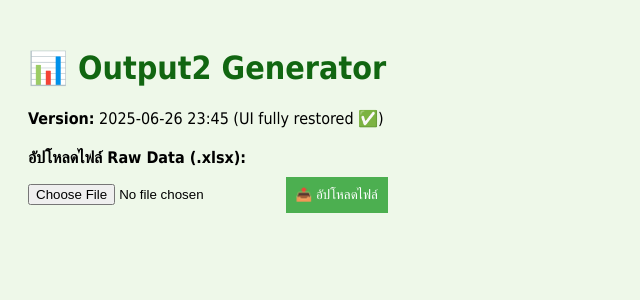
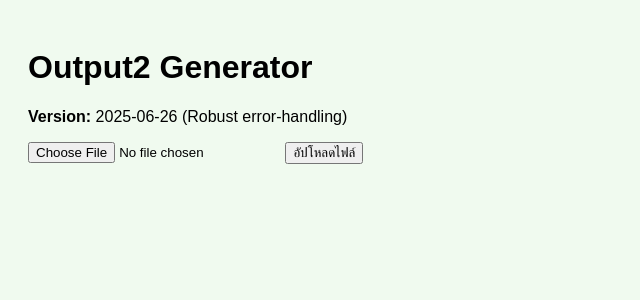
Before and after one commit to dogzamak/output2-generator, a Flask app: template templates/index.html in a window 1280 px wide. Shown: the top 300 px of the page, without its empty margins (0-640 px from the left). Run offline with Flask 3, Linux system fonts and the light colour scheme; the template is opened without the code that fills it, so the values that code supplies are empty.

Commit message:
Add files via upload

```diff
--- a/templates/index.html
+++ b/templates/index.html
@@ -1,177 +1,80 @@
+
 <!DOCTYPE html>
-<html lang="en">
+<html lang="th">
 <head>
-    <meta charset="UTF-8">
+  <meta charset="UTF-8" />
+  <meta name="viewport" content="width=device-width, initial-scale=1.0" />
   <title>Output2 Generator</title>
   <style>
     body {
-            background-color: #eef8e9;
-            font-family: Tahoma, sans-serif;
+      background-color: #f0faef;
+      font-family: Arial, sans-serif;
       padding: 20px;
     }
-        h1 {
-            color: #116611;
-        }
-        .section {
-            margin-top: 20px;
-        }
-        label {
-            font-weight: bold;
-        }
-        select[multiple] {
-            width: 100%;
-            height: 100px;
-        }
-        button, .btn {
-            background-color: #4CAF50;
-            color: white;
-            padding: 10px;
-            border: none;
-            cursor: pointer;
+    .error {
+      color: red;
       margin-top: 10px;
-        }
-        button:hover {
-            background-color: #3e8e41;
-        }
-        .hidden {
-            display: none;
     }
   </style>
 </head>
 <body>
-    <h1>📊 Output2 Generator</h1>
-    <p><strong>Version:</strong> 2025-06-26 23:45 (UI fully restored ✅)</p>
-
-    <div class="section">
-        <label>อัปโหลดไฟล์ <strong>Raw Data (.xlsx)</strong>:</label><br>
-        <input type="file" id="fileInput" accept=".xlsx">
-        <button onclick="uploadFile()" class="btn">📤 อัปโหลดไฟล์</button>
+  <h1>Output2 Generator</h1>
+  <p><strong>Version:</strong> 2025-06-26 (Robust error-handling)</p>
+  <input type="file" id="rawFile" accept=".xlsx" />
+  <button onclick="uploadFile()">อัปโหลดไฟล์</button>
   <p id="uploadStatus"></p>
-    </div>
-
-    <div id="filters" class="hidden">
-        <div class="section">
-            <label>เลือกเดือน:</label>
-            <button onclick="addAll('month')">Add All</button><br>
-            <select id="month" multiple></select>
-        </div>
-
-        <div class="section">
-            <label>หมวดหมู่2:</label>
-            <button onclick="addAll('cat2')">Add All</button><br>
-            <select id="cat2" multiple></select>
-        </div>
-
-        <div class="section">
-            <label>หมวดหมู่3:</label>
-            <button onclick="addAll('cat3')">Add All</button><br>
-            <select id="cat3" multiple></select>
-        </div>
-
-        <div class="section">
-            <label>สถานะ:</label>
-            <button onclick="addAll('status')">Add All</button><br>
-            <select id="status" multiple></select>
-        </div>
-
-        <div class="section">
-            <label>สถานะ Process:</label>
-            <button onclick="addAll('processStatus')">Add All</button><br>
-            <select id="processStatus" multiple></select>
-        </div>
-
-        <div class="section">
-            <label>เลือกประเภท:</label><br>
-            <input type="radio" name="topMode" value="top5" checked> Top 5<br>
-            <input type="radio" name="topMode" value="all"> แสดงทั้งหมด<br>
-        </div>
-
-        <div class="section">
-            <button onclick="downloadOutput()" class="btn">⬇ ดาวน์โหลด Output2</button>
-        </div>
-    </div>
+  <div class="error" id="errorMsg"></div>
 
   <script>
-        const API_BASE = 'https://output2-generator-production.up.railway.app';
-
-        function uploadFile() {
-            const fileInput = document.getElementById('fileInput');
+    async function uploadFile() {
+      const errorBox = document.getElementById("errorMsg");
+      errorBox.textContent = "";
+      const fileInput = document.getElementById("rawFile");
       const file = fileInput.files[0];
-            if (!file) return alert('กรุณาเลือกไฟล์ก่อน');
+      if (!file) {
+        errorBox.textContent = "กรุณาไฟล์มาอัปโหลดก่อน";
+        return;
+      }
 
       const formData = new FormData();
-            formData.append('file', file);
+      formData.append("file", file);
 
-            fetch(`${API_BASE}/upload_raw_data`, {
-                method: 'POST',
+      try {
+        const response = await fetch("https://output2-generator-production.up.railway.app/upload_raw_data", {
+          method: "POST",
           body: formData
-            })
-            .then(res => res.json())
-            .then(data => {
-                document.getElementById('uploadStatus').innerText = 'อัปโหลดแล้ว: 100%';
-                populateSelect('month', data.months);
-                populateSelect('cat2', data.category2);
-                populateSelect('cat3', data.category3);
-                populateSelect('status', data.status);
-                populateSelect('processStatus', data.process_status);
-                document.getElementById('filters').classList.remove('hidden');
-            })
-            .catch(err => {
-                console.error(err);
-                alert('Upload error: ' + err.message);
         });
+
+        if (!response.ok) {
+          throw new Error(`HTTP ${response.status}: ${response.statusText}`);
         }
 
-        function populateSelect(id, values) {
-            const select = document.getElementById(id);
-            select.innerHTML = '';
-            values.forEach(val => {
-                const option = document.createElement('option');
-                option.value = val;
-                option.text = val;
-                select.appendChild(option);
-            });
+        const data = await response.json();
+        if (!data || typeof data !== "object") {
+          throw new Error("รูปแบบ Response ไม่ได้ในรูปแบบที่ต้องการ");
         }
 
-        function addAll(id) {
-            const select = document.getElementById(id);
-            for (let i = 0; i < select.options.length; i++) {
-                select.options[i].selected = true;
+        populateSelect("months", data.months);
+        populateSelect("category2", data.category2Options);
+        populateSelect("category3", data.category3Options);
+        populateSelect("status", data.statusOptions);
+        populateSelect("processStatus", data.processStatusOptions);
+
+        document.getElementById("uploadStatus").textContent = "อัปโหลดแล้ว: 100%";
+      } catch (err) {
+        errorBox.textContent = `เกิดพลาด: ${err.message}`;
       }
     }
 
-        function getSelectedValues(id) {
-            const select = document.getElementById(id);
-            return Array.from(select.selectedOptions).map(opt => opt.value);
+    function populateSelect(id, options) {
+      const errorBox = document.getElementById("errorMsg");
+      if (!Array.isArray(options)) {
+        errorBox.textContent += `\nไม่มี options ที่มาให้ ${id}`;
+        return;
       }
 
-        function downloadOutput() {
-            const topMode = document.querySelector('input[name="topMode"]:checked').value;
-
-            const payload = {
-                months: getSelectedValues('month'),
-                category2: getSelectedValues('cat2'),
-                category3: getSelectedValues('cat3'),
-                status: getSelectedValues('status'),
-                process_status: getSelectedValues('processStatus'),
-                top_5: topMode === 'top5'
-            };
-
-            fetch(`${API_BASE}/generate_output2`, {
-                method: 'POST',
-                headers: { 'Content-Type': 'application/json' },
-                body: JSON.stringify(payload)
-            })
-            .then(response => response.blob())
-            .then(blob => {
-                const url = window.URL.createObjectURL(blob);
-                const a = document.createElement('a');
-                a.href = url;
-                a.download = 'Output2.xlsx';
-                a.click();
-                window.URL.revokeObjectURL(url);
-            })
-            .catch(err => alert('Error downloading Output2: ' + err.message));
+      console.log(`Populating ${id} with`, options);
+      // Placeholder: ตัวอย่างการ populate จริงจะเพิ่ม element <select> ตาม id
     }
   </script>
 </body>
```
Lines whose indentation alone changed are shown as unchanged.
